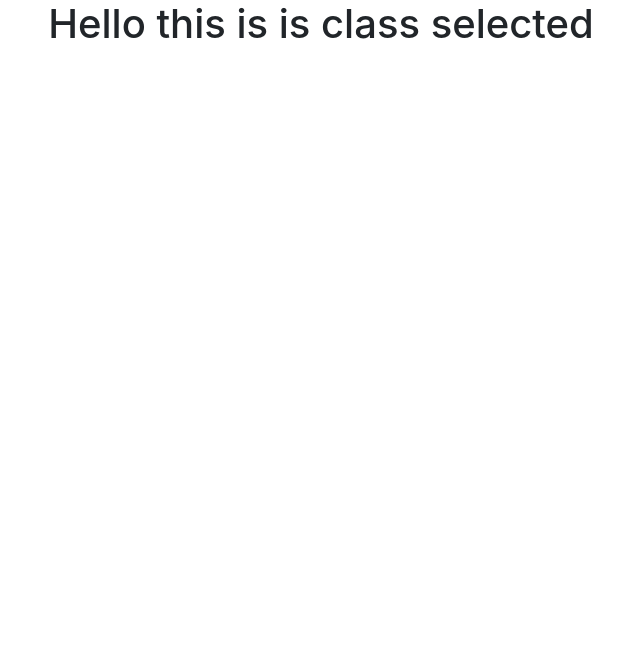
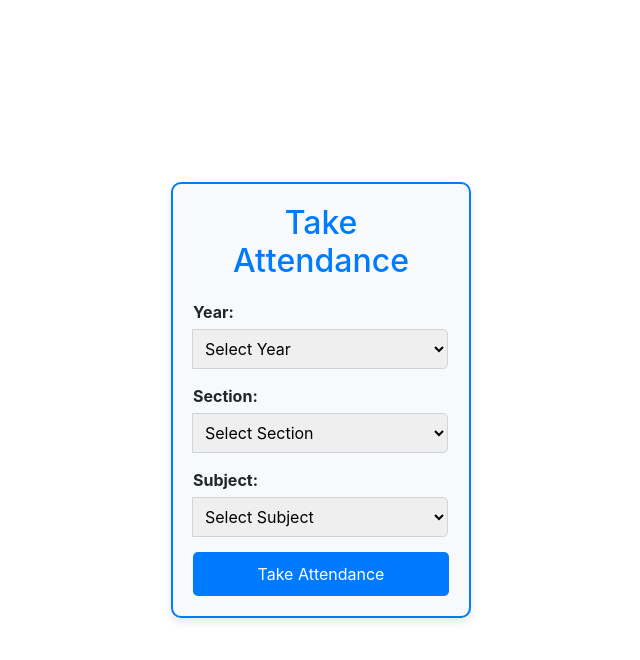
Before and after one commit to utkarshilh/attendify, a React (Create React App) app: page / in a window 1280 px wide. Shown: the top 660 px of the page, without its empty margins (319-959 px from the left). Built offline with nearby package versions, Linux system fonts and the light colour scheme.

Commit message:
Created the conditional componet where it should direct the attendance main page after selectioon of the class and section even however the backend is still not working

```diff
--- a/src/Components/Conditional/IsClassSelected.js
+++ b/src/Components/Conditional/IsClassSelected.js
@@ -1,9 +1,22 @@
 import React from 'react'
+import { useState } from 'react';
+import A from '../../A';
+import B from '../../B';
+import Main from '../Attendence/Main';
+import SelectClass from '../Attendence/SelectClass'
 
 export default function IsClassSelected() {
+    const [isClassSelected, setIsClassSelected] = useState(false);
+
+    const changeStatus = (currStatus) => {
+
+        setIsClassSelected(currStatus)
+    }
+
     return (
         <div>
-            <h1>Hello this is is class selected</h1>
+            {(isClassSelected === true) ? <Main /> : <SelectClass changeStatus={changeStatus} isClassSelected={isClassSelected} />}
+
         </div>
     )
 }
```
